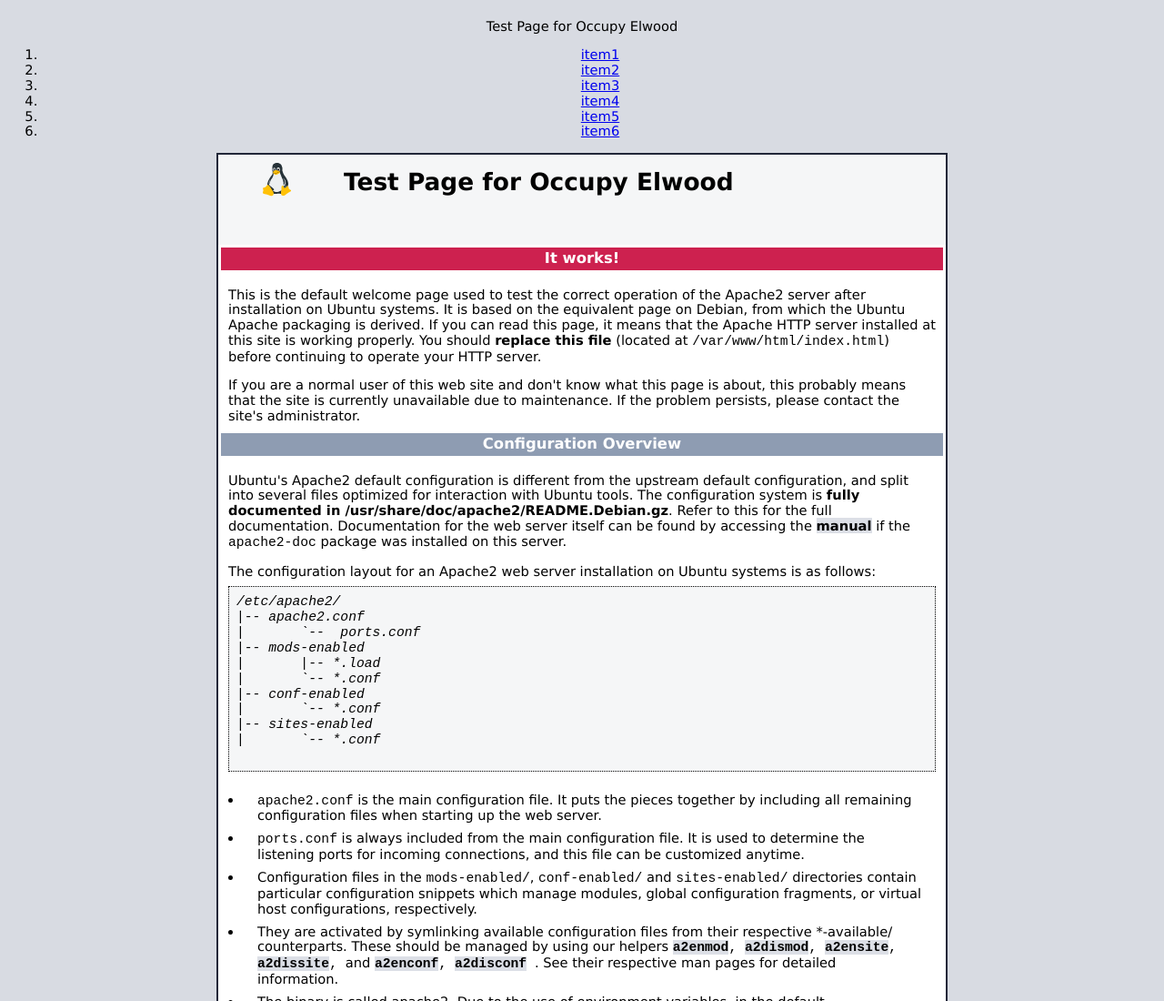
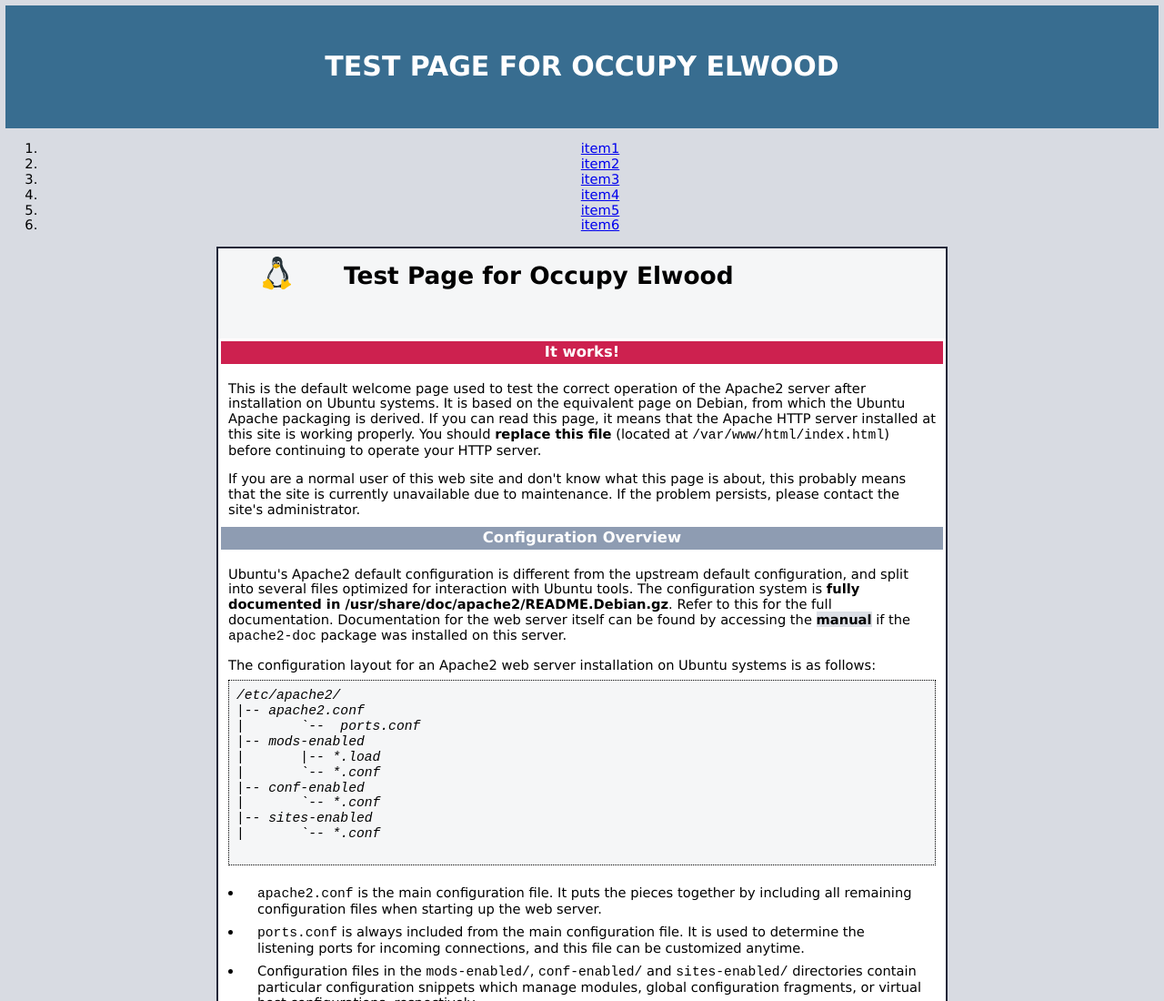
Before and after one commit to lancevinsel/occupyelwood.us, a plain HTML site: page public_html/index.html in a window 1280 px wide. Shown: the top 1100 px of the page at 91% size. Drawn offline with Linux system fonts and the light colour scheme.

Commit message:
style header

```diff
--- a/public_html/index.html
+++ b/public_html/index.html
@@ -11,7 +11,7 @@
   </head>
   <body>
     <header class='hero'>
-      <p>Test Page for Occupy Elwood</p>
+      <p class='logo'>Test Page for Occupy Elwood</p>
     </header>
     <main>
       <ol>
--- a/public_html/main.css
+++ b/public_html/main.css
@@ -36,8 +36,22 @@ a{
 
 }
 /*------------------------------------------
-*  Header
+*  Hero
 ------------------------------------------*/
+.hero {
+  background-color: #386d90;
+  color: #fff;
+  padding: 20px 0;
+  text-align: center;
+}
+/*------------------------------------------
+*  Logo
+------------------------------------------*/
+.logo {
+  font-size: 30px;
+  font-weight: bold;
+  text-transform: uppercase;
+}
 /*------------------------------------------
 *  Stuff from Apache Startup Page
 ------------------------------------------*/
```
